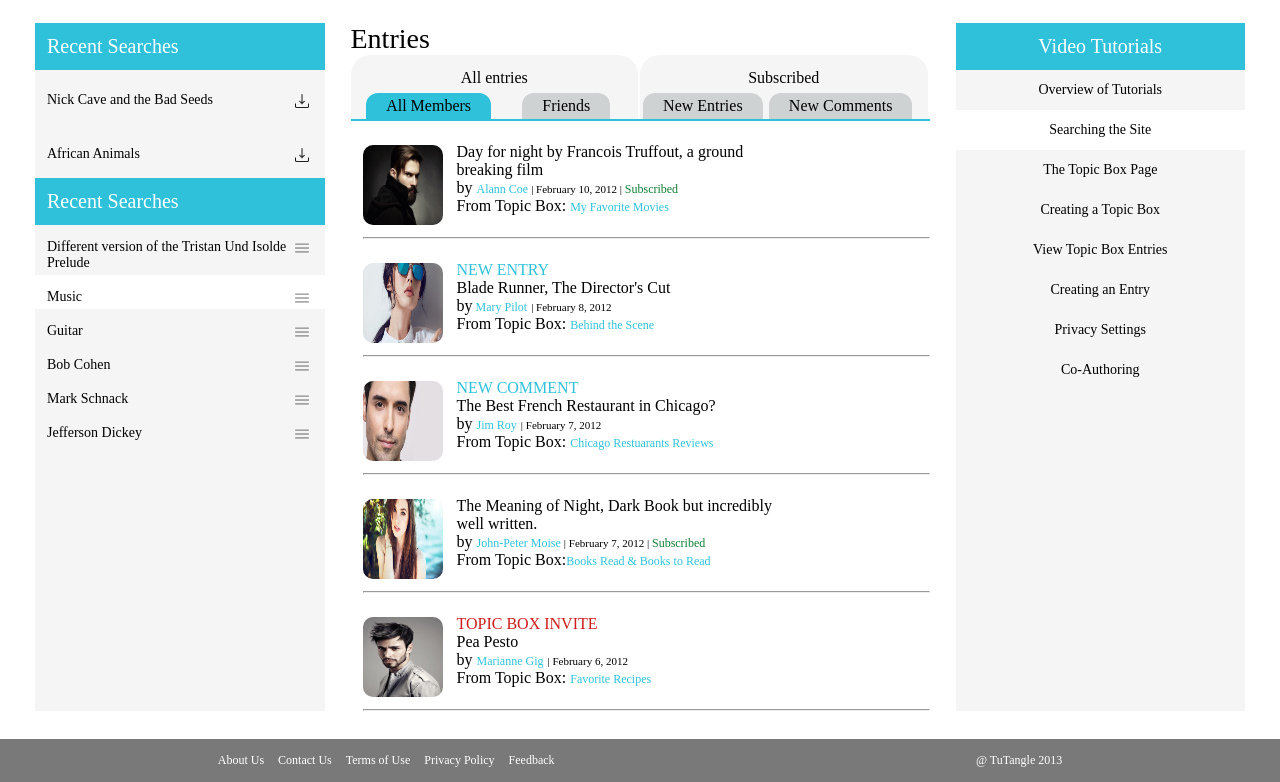
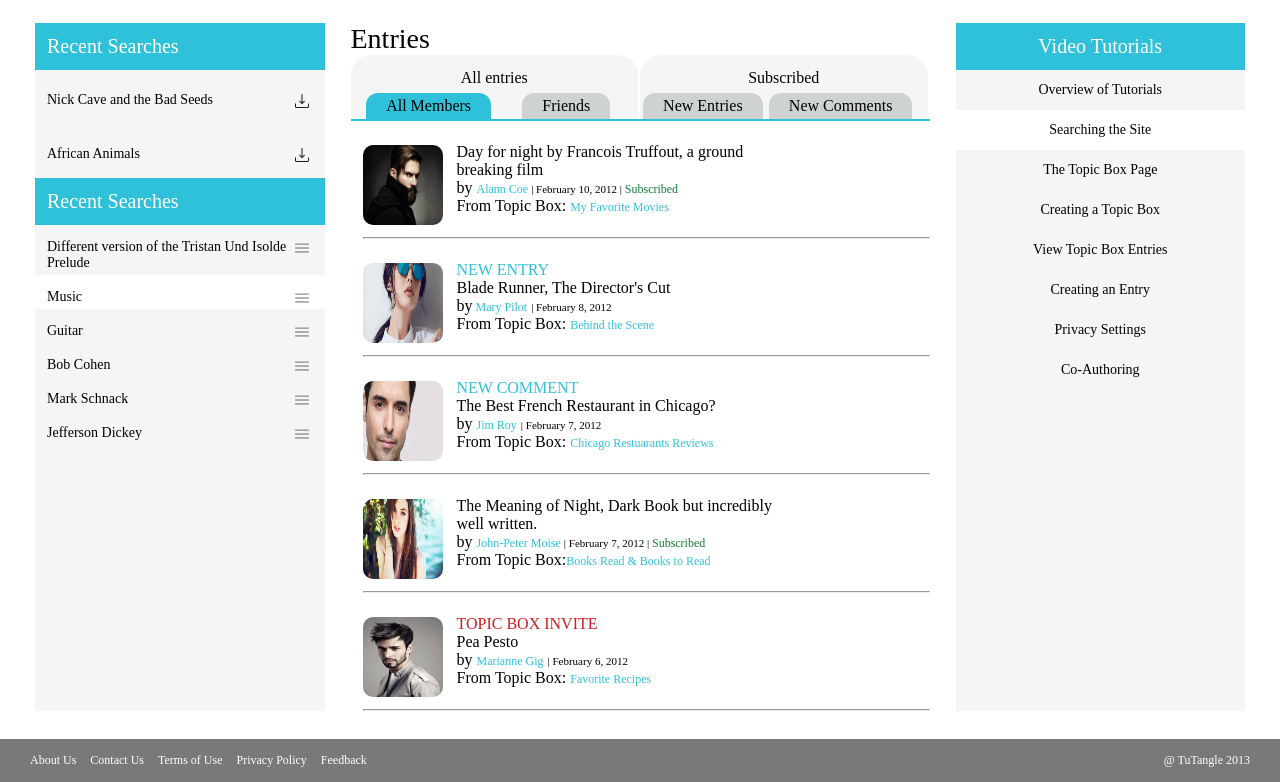
Before and after one commit to sudipchaudhary/html-learning, a plain HTML site: page tu-tangle/tu-tangle.html in a window 1280 px wide. Shown: the part 151-933 px from the top of the page. Drawn offline with Linux system fonts and the light colour scheme.

Commit message:
again file is updated

```diff
--- a/tu-tangle/tu-tangle.css
+++ b/tu-tangle/tu-tangle.css
@@ -262,11 +262,10 @@ hr{
 .footer{
     background-color: rgb(122, 121, 121);
     display: flex;
-    justify-content: space-around;
+    justify-content: space-between;
     font-size: 12px;
     color: white;
-    align-items: center;
-    padding: 14px;
+    padding: 14px 30px;
     margin-top: 28px;
 }
 .footer .nav-footer ul{
```
